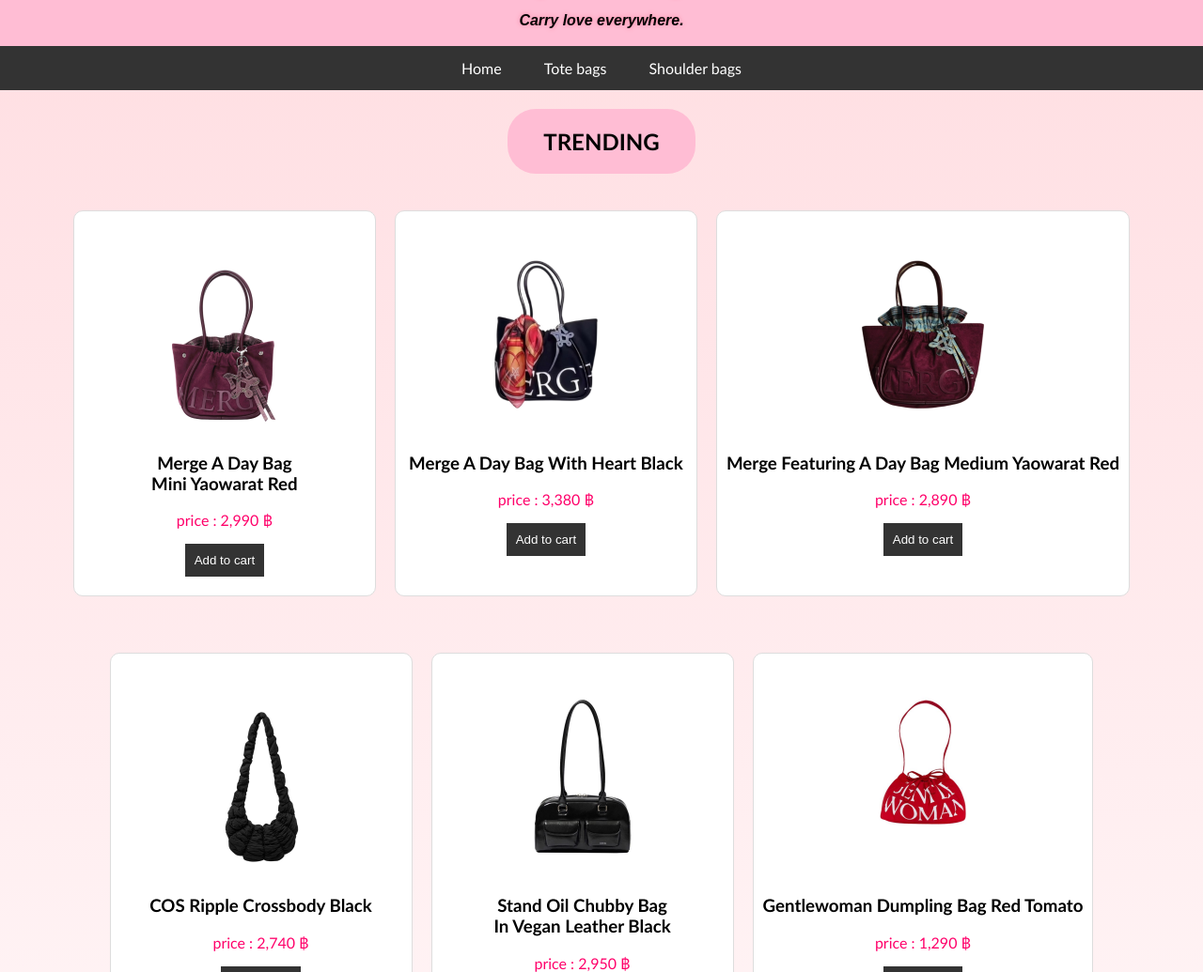
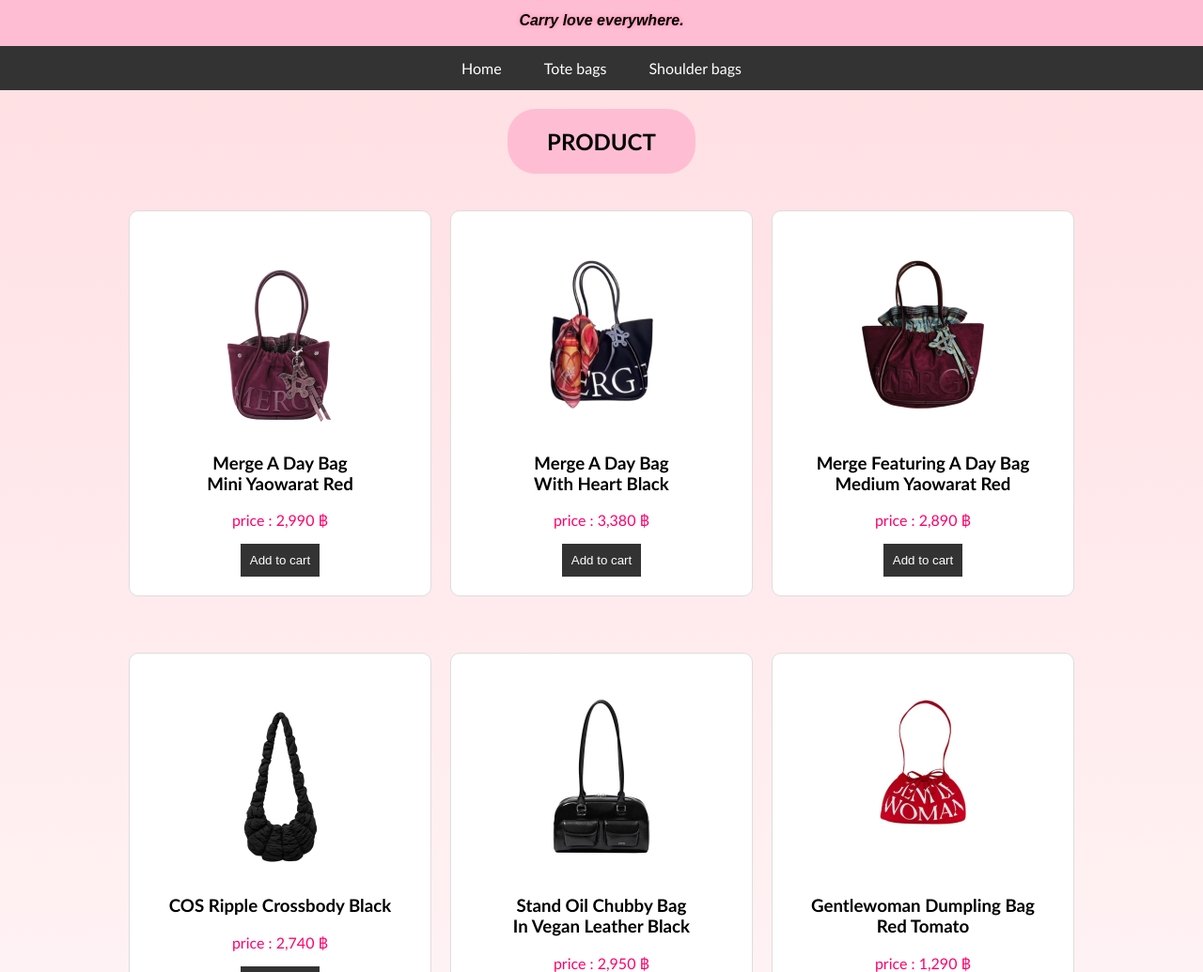
Before and after one commit to Mars-128-8/6809650788_MyShop, a plain HTML site: page my2ndcategory.html in a window 1280 px wide. Shown: the part 65-1100 px from the top of the page at 94% size. Drawn offline with Linux system fonts and the light colour scheme.

Commit message:
Fix 2nd category

```diff
--- a/my2ndcategory.html
+++ b/my2ndcategory.html
@@ -19,7 +19,7 @@
     </nav>
 
     <section>
-        <h2>TRENDING</h2><br>
+        <h2>PRODUCT</h2><br>
         <div id="row">
             <div class="product">
                 <img src="resources/bag1.jpg"
@@ -33,7 +33,7 @@
                 <img src="resources/shoulder2.jpg"
                     alt="ที่มา:https://sasom.co.th/en/bags/MER-TBBMADBWHB/mer-tbbmadbwhb-merge-a-day-bag-with-heart-black"
                     width="300">
-                <h3>Merge A Day Bag With Heart Black</h3>
+                <h3>Merge A Day Bag <br>With Heart Black</h3>
                 <p>price : 3,380 ฿</p>
                 <button>Add to cart</button>
             </div>
@@ -41,7 +41,7 @@
                 <img src="resources/shoulder1.jpg"
                     alt="ที่มา:https://sasom.co.th/en/bags/MER-SBBMFADBMYR/mer-sbbmfadbmyr-merge-featuring-a-day-bag-medium-yaowarat-red"
                     width="300">
-                <h3>Merge Featuring A Day Bag Medium Yaowarat Red</h3>
+                <h3>Merge Featuring A Day Bag <br>Medium Yaowarat Red</h3>
                 <p>price : 2,890 ฿</p>
                 <button>Add to cart</button>
             </div>
@@ -65,7 +65,7 @@
                 <img src="resources/shoulder4.jpg"
                     alt="ที่มา:https://sasom.co.th/en/bags/1091992/gentlewoman-dumpling-bag-red-tomato"
                     width="300">
-                <h3>Gentlewoman Dumpling Bag Red Tomato</h3>
+                <h3>Gentlewoman Dumpling Bag <br>Red Tomato</h3>
                 <p>price : 1,290 ฿</p>
                 <button>Add to cart</button>
             </div>
@@ -73,7 +73,7 @@
                 <img src="resources/shoulder5.jpg"
                     alt="ที่มา:https://sasom.co.th/en/bags/RALLY-SBBRMTBWS41SC/rally-sbbrmtbws41sc-rally-movement-the-bag-whisper-sepia"
                     width="300">
-                <h3>Rally Movement The Bag Whisper Sepia</h3>
+                <h3>Rally Movement <br>The Bag Whisper Sepia</h3>
                 <p>price : 5,240 ฿</p>
                 <button>Add to cart</button>
             </div>
```
